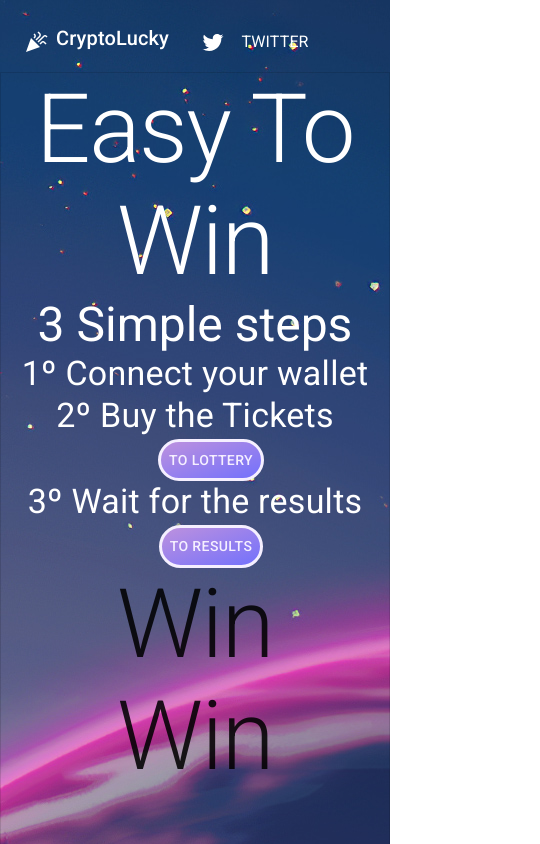
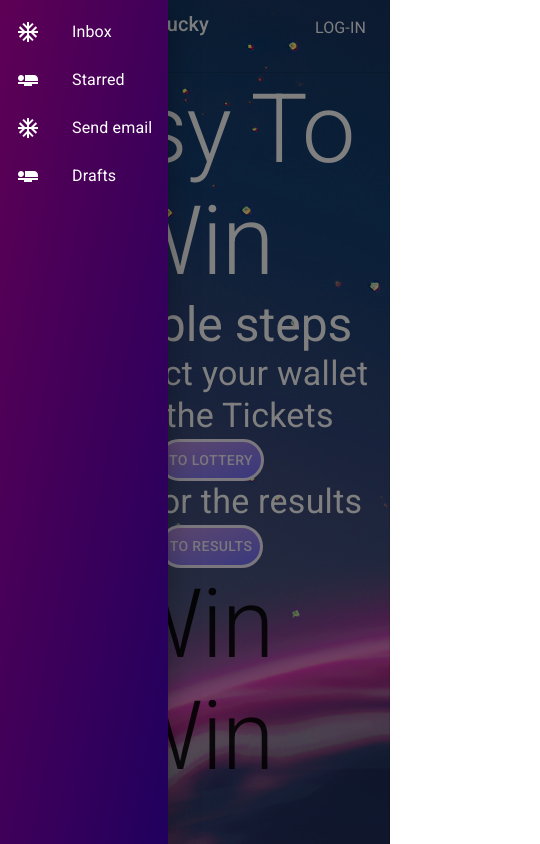
Before and after one commit to rexode/prueba-frontend, a React (Create React App) app in the folder web/: page / in a window 390 px wide. Both pictures are taken after a click on the button 36 px from the left and 42 px from the top of the page. Shown: the top 844 px of the page, 540 px wide, since content can reach past the window. Built offline with nearby package versions, Linux system fonts and the light colour scheme.

Commit message:
new sryle

```diff
--- a/web/src/components/History.jsx
+++ b/web/src/components/History.jsx
@@ -14,8 +14,8 @@ export default function History() {
           alignItems="center"
         >
           <Grid item xs={12} md={6} alignItems="center">
-            <CardMedia justify="center">
-              <img src={logo} alt="Logo" />
+            <CardMedia justify="center" >
+              <img src={logo} alt="Logo"style={{ width: 300, height: 300 }}  />
             </CardMedia>
           </Grid>
           <Grid item xs={12} md={6}>
--- a/web/src/components/NavBar.jsx
+++ b/web/src/components/NavBar.jsx
@@ -1,10 +1,29 @@
-import { AppBar, Toolbar, Typography, Button, IconButton } from "@mui/material";
+import {
+  AppBar,
+  Toolbar,
+  Typography,
+  Button,
+  IconButton,
+  Link,
+  ListItem,
+  List,
+  Drawer,
+  useMediaQuery,
+  useTheme,
+  ListItemButton,
+  ListItemIcon,
+  ListItemText,
+
+} from "@mui/material";
 import { styled } from "@mui/material";
 import {
   Celebration,
   Twitter,
   Attachment,
   LocalActivity,
+  Menu,
+  AcUnit,
+  AirlineSeatFlat,
 } from "@mui/icons-material";
 import { ethers } from "ethers";
 import { useEffect, useState } from "react";
@@ -18,18 +37,81 @@ const NavbarPersonalizada = styled(AppBar)({
   background: "rgba(0,0,0,0.0)",
 });
 
-
 export default function Navbar(props) {
   const [provider, setProvider] = useState(null);
-  const{initConnection,account}=props;
+  const { initConnection, account } = props;
 
+  const DrawerComponent = () => {
+    const [openDrawer, setOpenDrawer] = useState(false);
+    return (
+      <>
+        <Drawer open={openDrawer} onClose={() => setOpenDrawer(false)} PaperProps={{
+    sx: {
+      background: "linear-gradient(to right bottom,#5e0055, #20005e)",
+      color: "white",
+    }
+  }}
+>
+          <List >
+            {["Inbox", "Starred", "Send email", "Drafts"].map((text, index) => (
+              <ListItem key={text} disablePadding>
+                <ListItemButton>
+                  <ListItemIcon>
+                    {index % 2 === 0 ? <AcUnit sx={{ color: "white" }}/> : <AirlineSeatFlat sx={{ color: "white" }}/>}
+                  </ListItemIcon>
+                  <ListItemText primary={text} />
+                </ListItemButton>
+              </ListItem>
+            ))}
+          </List>
+        </Drawer>
+        <IconButton onClick={() => setOpenDrawer(!openDrawer)}>
+          <Menu sx={{ color: "white" }} />
+        </IconButton>
+      </>
+    );
+  };
 
+  const theme = useTheme();
   const Offset = styled("div")(({ theme }) => theme.mixins.toolbar);
+  const isMobile = useMediaQuery(theme.breakpoints.down("md"));
 
   return (
+    <>
+      {isMobile ? (
         <Box>
           <NavbarPersonalizada elevation={0} position="fixed">
-        <Toolbar >
+            <Toolbar>
+              <Box sx={{ flexDirection: "row", display: "flex", flexGrow: 1 }}>
+                <DrawerComponent />
+                <IconButton sx={{ color: "white" }}>
+                  <Celebration />
+                </IconButton>
+                <Typography variant="h6" component="div">
+                  CryptoLucky
+                </Typography>
+              </Box>
+              {account == null ? (
+                <Button
+                  disableElevation
+                  sx={{ color: "white" }}
+                  onClick={initConnection}
+                >
+                  <Typography fontSize={16}>Log-in</Typography>
+                </Button>
+              ) : (
+                <Typography>
+                  ...{account.substring(account.length - 7)}
+                </Typography>
+              )}
+            </Toolbar>
+          </NavbarPersonalizada>
+          <Offset />
+        </Box>
+      ) : (
+        <Box>
+          <NavbarPersonalizada elevation={0} position="fixed">
+            <Toolbar>
               <Box sx={{ flexDirection: "row", display: "flex", flexGrow: 1 }}>
                 <IconButton sx={{ color: "white" }}>
                   <Celebration />
@@ -69,11 +151,15 @@ export default function Navbar(props) {
                   <Typography fontSize={16}>Log-in</Typography>
                 </Button>
               ) : (
-            <Typography>...{account.substring(account.length - 7)}</Typography>
+                <Typography>
+                  ...{account.substring(account.length - 7)}
+                </Typography>
               )}
             </Toolbar>
           </NavbarPersonalizada>
           <Offset />
         </Box>
+      )}
+    </>
   );
 }
```
Lines whose indentation alone changed are shown as unchanged.
